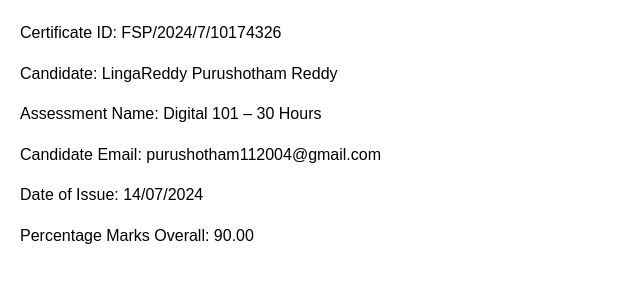
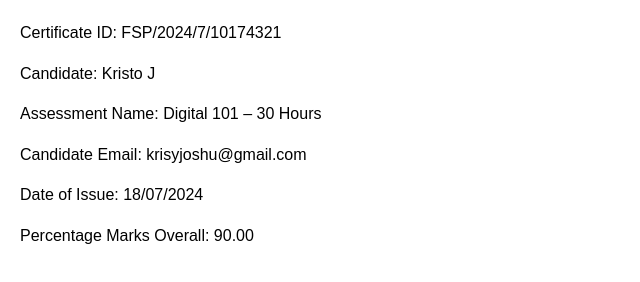
Before and after one commit to Purushotha12/nasscom, a plain HTML site: page index.html in a window 1280 px wide. Shown: the whole page, without its empty margins (0-640 px from the left). Drawn offline with Linux system fonts and the light colour scheme.

Commit message:
Update index.html

```diff
--- a/index.html
+++ b/index.html
@@ -26,11 +26,11 @@
 </head>
 <body>
 
-        <div class="certificate-item">Certificate ID: FSP/2024/7/10174326</div>
-        <div class="certificate-item">Candidate: LingaReddy Purushotham Reddy</div>
+        <div class="certificate-item">Certificate ID: FSP/2024/7/10174321</div>
+        <div class="certificate-item">Candidate: Kristo J</div>
         <div class="certificate-item">Assessment Name: Digital 101 – 30 Hours</div>
-        <div class="certificate-item">Candidate Email: purushotham112004@gmail.com</div>
-        <div class="certificate-item">Date of Issue: 14/07/2024</div>
+        <div class="certificate-item">Candidate Email: krisyjoshu@gmail.com</div>
+        <div class="certificate-item">Date of Issue: 18/07/2024</div>
         <div class="certificate-item">Percentage Marks Overall: 90.00</div>
 
 </body>
```
